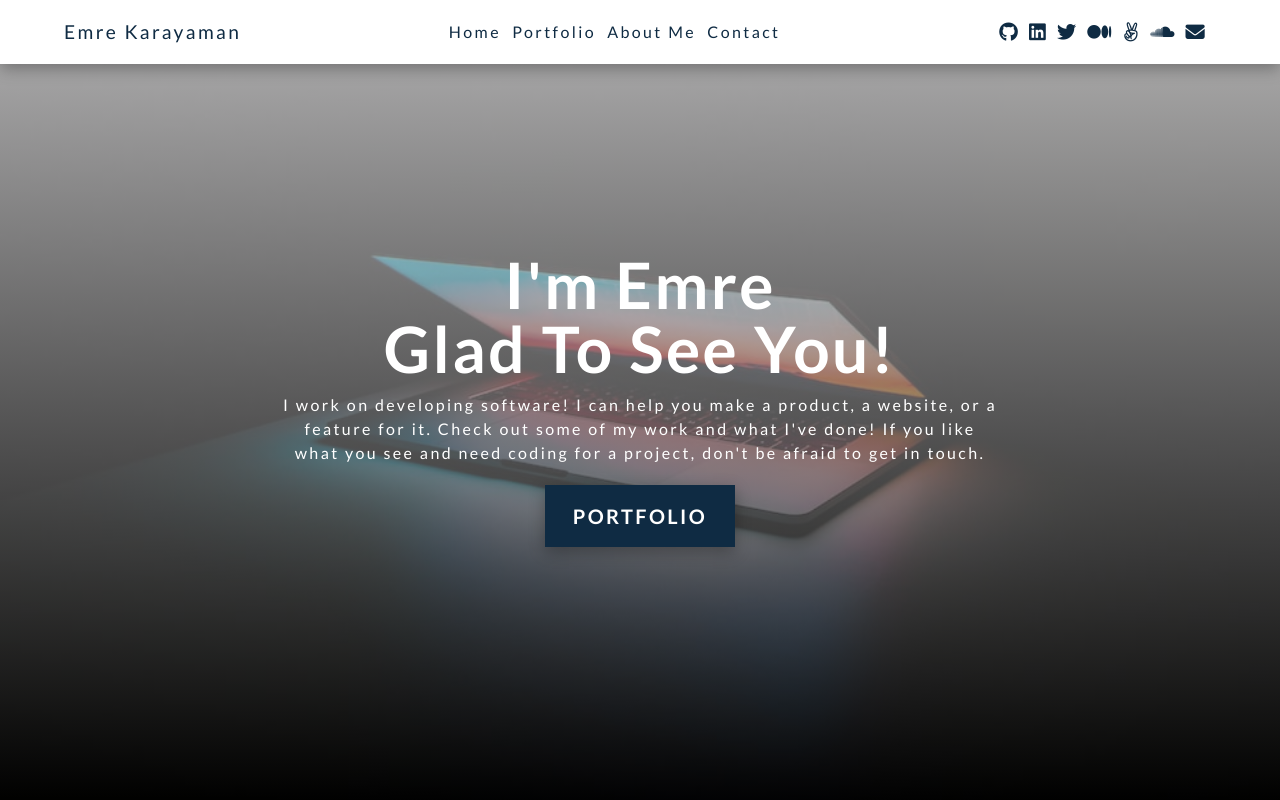
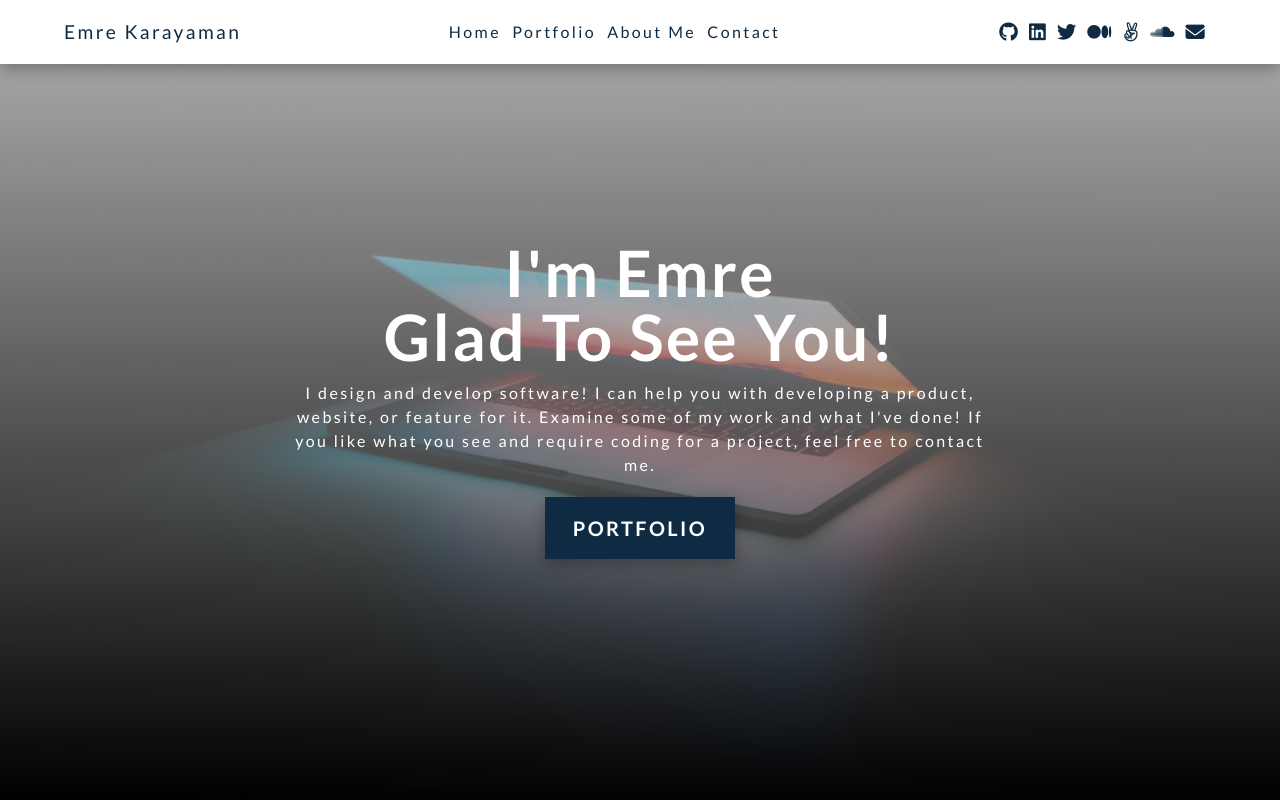
Before and after one commit to karayamanemre/portfolio-react, a React (Create React App) app: page / in a window 1280 px wide. Shown: the top 800 px of the page. Built offline with nearby package versions, Linux system fonts and the light colour scheme; the HTML template or start-up script is replaced by a standard one.

Commit message:
Update Hero.js

```diff
--- a/src/components/Hero.js
+++ b/src/components/Hero.js
@@ -7,7 +7,7 @@ const Hero = () => {
       <div className={styles.hero_banner}>
         <h1>I'm Emre<br></br>Glad to see you!</h1>
         <p>
-          I work on developing software! I can help you make a product, a website, or a feature for it. Check out some of my work and what I've done! If you like what you see and need coding for a project, don't be afraid to get in touch.
+          I design and develop software! I can help you with developing a product, website, or feature for it. Examine some of my work and what I've done! If you like what you see and require coding for a project, feel free to contact me.
         </p>
         <a href='#portfolio' className={[styles.hero_btn, 'btn'].join(' ')}>
           portfolio
```
